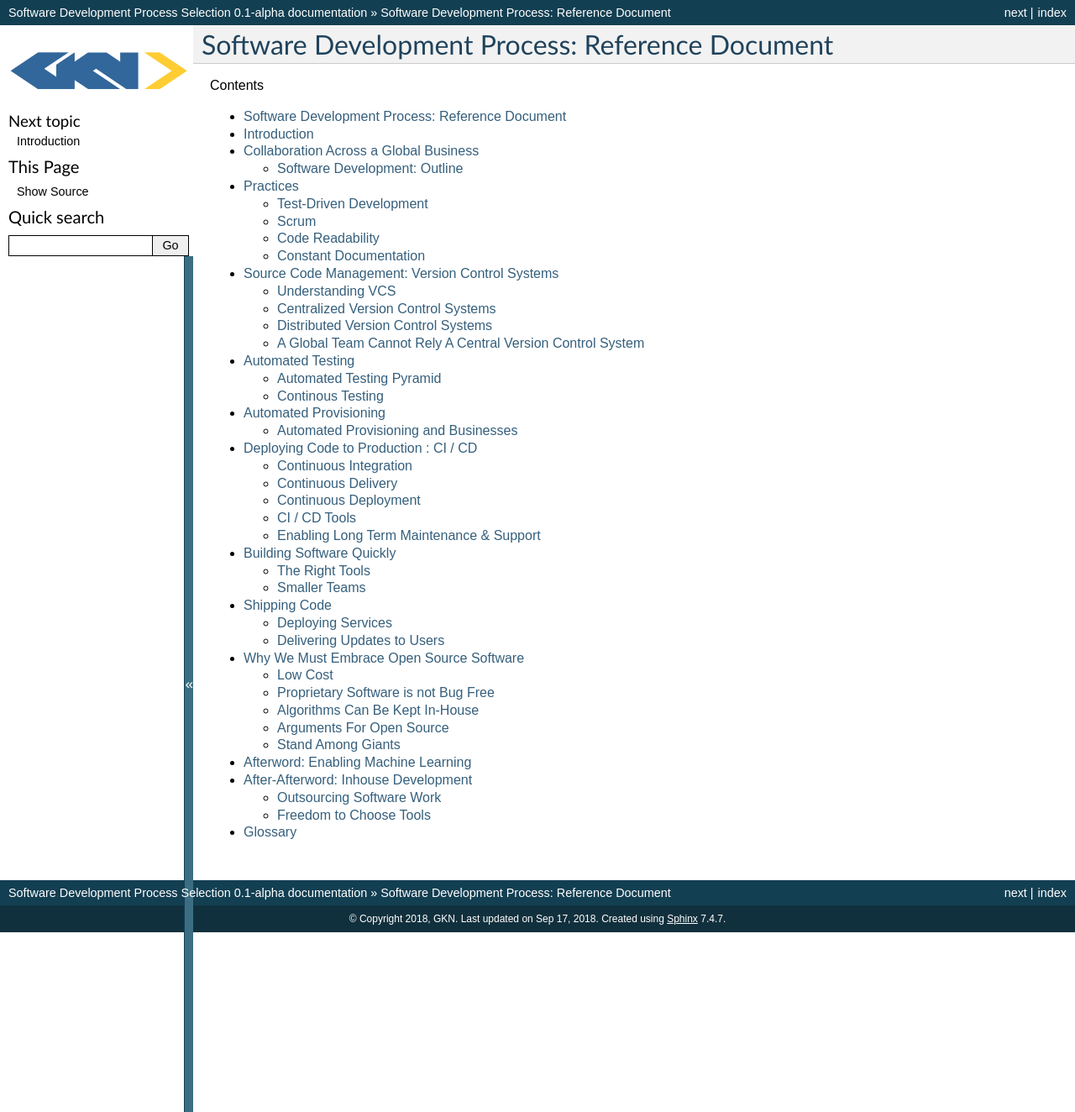
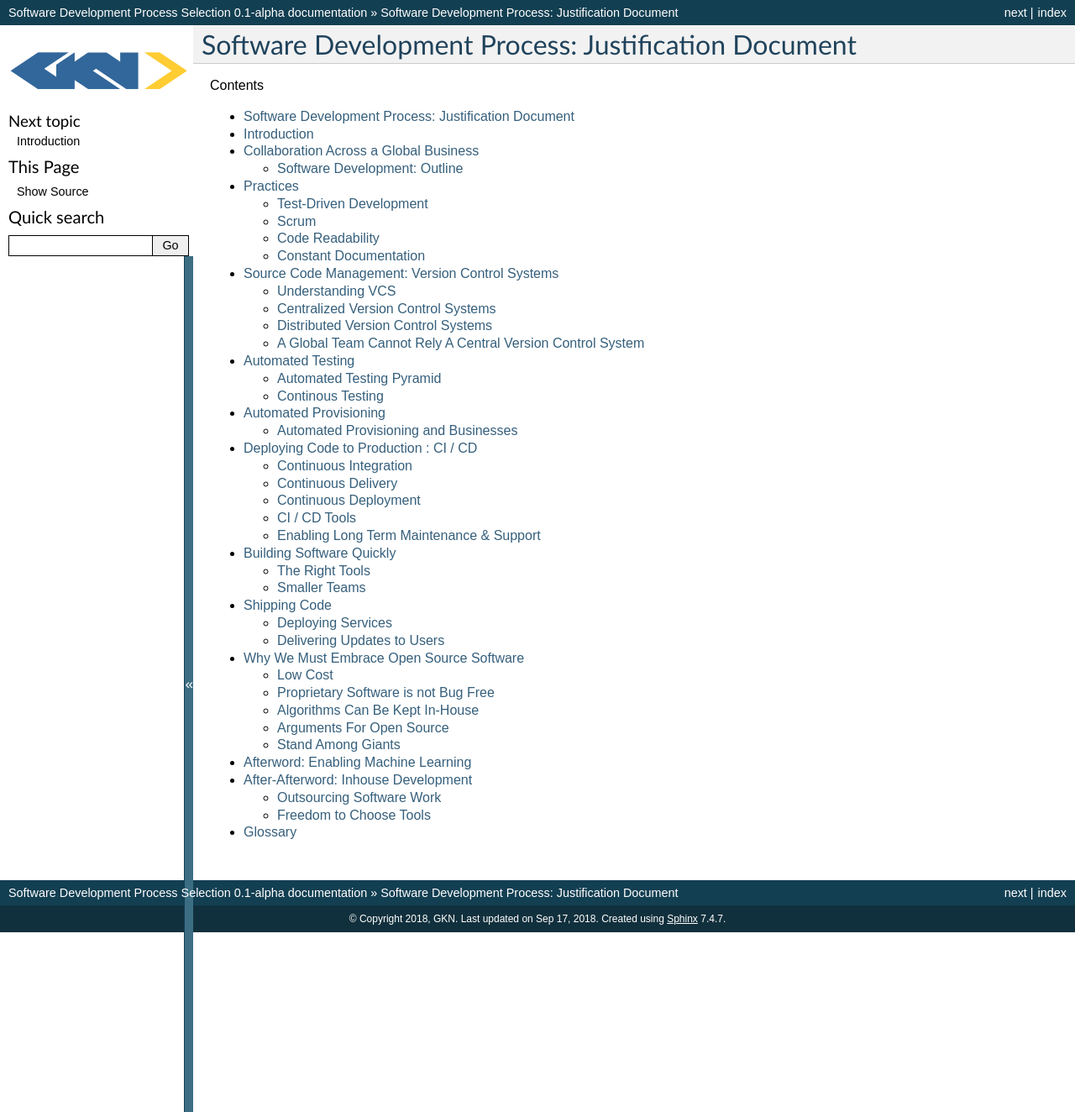
Before and after one commit to archimedes-spdm/development-process, a Sphinx documentation site: the page built from source/index.rst, in a window 1280 px wide. Shown: the whole page at 84% size. Built offline with Sphinx 7.4.7, drawn with Linux system fonts in a browser that asks for light colours; formulas are drawn with MathJax 3.

Commit message:
Added comment and renamed to Justification Document.

```diff
--- a/source/index.rst
+++ b/source/index.rst
@@ -1,8 +1,10 @@
 
 =====================================================
-Software Development Process: Reference Document
+Software Development Process: Justification Document
 =====================================================
 
+..
+    This document provides the *why* of my choices.
 
 .. toctree::
     :maxdepth: 2
```
